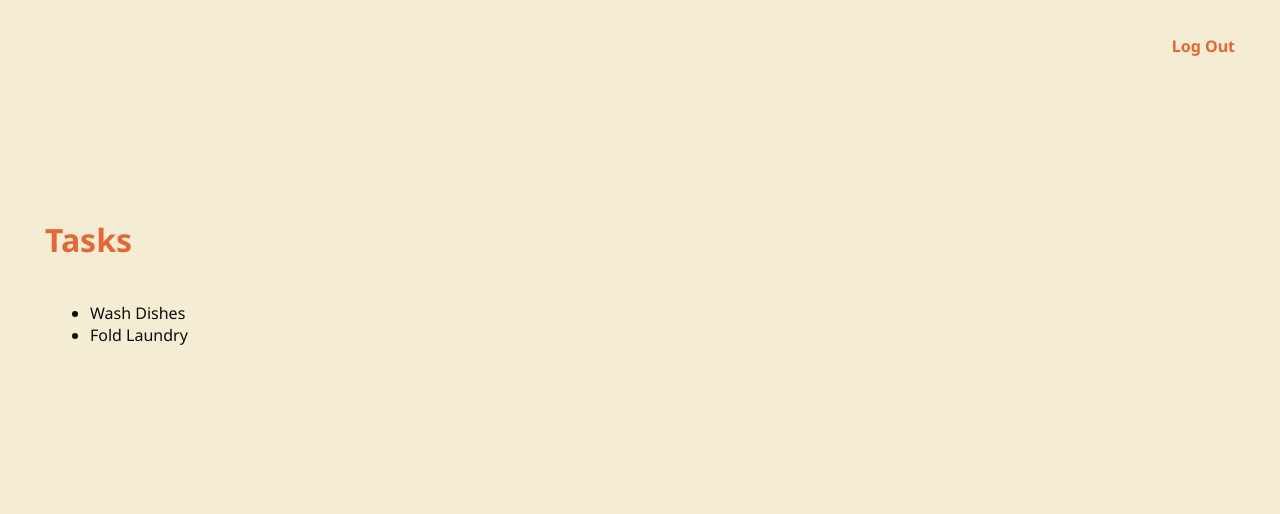
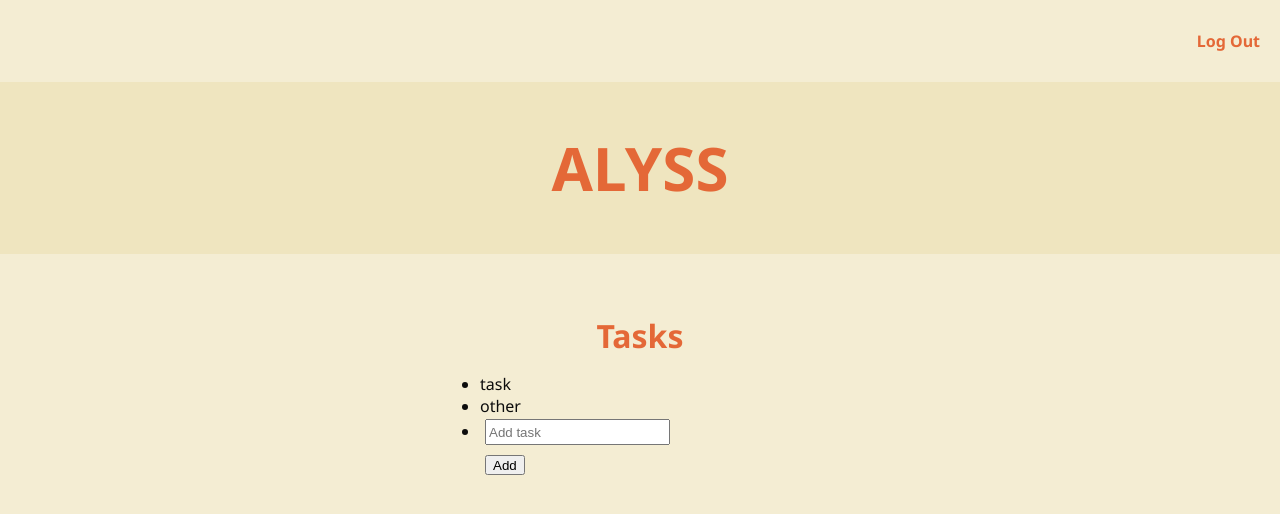
Before and after one commit to alyssadsouza/to-do, a Django app: page / in a window 1280 px wide. Shown: the top 514 px of the page. Run offline with Django 3.2, Linux system fonts and the light colour scheme; a user stored in the database is signed in.

Commit message:
Add 'add task' form

```diff
--- a/todolist/agenda/static/agenda/styles.css
+++ b/todolist/agenda/static/agenda/styles.css
@@ -36,8 +36,7 @@ body {
 }
 
 div {
-  margin: 20px;
-  padding: 5px;
+  margin: 20px 0;
   position: relative;
 }
 
@@ -185,7 +184,37 @@ nav span {
 }
 
 #tasks-header {
+  text-align: center;
   color: #e46837;
-  margin: 100px 0 0 20px;
+  margin: 20px 0 0 0px;
+}
+
+.username {
+  background-color: #efe5bf;
+  color: #e46837;
+  padding: 5px;
+}
+
+.username h1 {
+  font-size: 60px;
+  text-align: center;
+  text-transform: uppercase;
+}
+
+.list-tasks {
+  padding: 20px 50px;
+  /* background-color:lighten($bkgd,8%); */
+  width: 400px;
+  font-size: 20px 0;
+  left: 50%;
+  -webkit-transform: translate(-50%);
+          transform: translate(-50%);
+}
+
+.add-task {
+  display: block;
+  position: relative;
+  top: 30px;
+  margin: 0;
 }
 /*# sourceMappingURL=styles.css.map */
--- a/todolist/agenda/static/agenda/styles.scss
+++ b/todolist/agenda/static/agenda/styles.scss
@@ -37,8 +37,7 @@ body {
 }
 
 div {
-    margin:20px;
-    padding:5px;
+    margin:20px 0;
     position:relative;
 }
 
@@ -180,6 +179,34 @@ nav {
 }
 
 #tasks-header {
+    text-align: center;
     color:$accent1;
-    margin:100px 0 0 20px;
+    margin:20px 0 0 0px;
 }
+
+.username {
+    background-color: darken($bkgd,5%);
+    color:$accent1;
+    padding:5px;
+    h1 {
+        font-size: 60px;
+        text-align: center;
+        text-transform: uppercase;
+    }
+}
+
+.list-tasks {
+    padding:20px 50px;
+    /* background-color:lighten($bkgd,8%); */
+    width:400px;
+    font-size: 20px 0;
+    left:50%;
+    transform: translate(-50%);
+}
+
+.add-task {
+    display:block;
+    position:relative;
+    top:30px;
+    margin:0;
+}
--- a/todolist/agenda/templates/agenda/home.html
+++ b/todolist/agenda/templates/agenda/home.html
@@ -13,14 +13,21 @@
     <div class='username'>
         <h1>{{username}}</h1>
     </div>
-    <h1 id='tasks-header'>Tasks</h1>
+
     <div class='list-tasks'>
+        <h1 id='tasks-header'>Tasks</h1>
         <ul>
             {% for i in tasks %}
                 <li>{{i}}</li>
             {% empty %}
                 <li>You don't have any tasks yet.</li>
             {% endfor %}
+            <form class='add-task' method='POST' action=''>
+                {% csrf_token %}
+                <input type='hidden' name='tasks' value="{{tasks}}">
+                <li><input type='text' name='task' placeholder="Add task"></li>
+                <input class='add-button' type='submit' value='Add' name='Add Task'>
+            </form>
         </ul>
     </div>
 </div>
--- a/todolist/agenda/views.py
+++ b/todolist/agenda/views.py
@@ -8,9 +8,29 @@ from django.contrib.auth.decorators import login_required
 # Create your views here.
 @login_required(login_url='login')
 def home(request):
+    if request.method == 'POST':
+        old_tasks = list(request.POST.get("tasks")[2:-1])
+        tasks = []
+        i = old_tasks[1:].index("'")
+        while i < len(old_tasks):
+            task = ''.join(old_tasks[:i+1])
+            tasks.append(task)
+            old_tasks = old_tasks[i+5:]
+            if "'" in old_tasks:
+                i = old_tasks[1:].index("'")
+            else:
+                break
+        task = request.POST.get("task")
+        if task not in tasks and len(tasks) > 0:
+            tasks.append(task)
+    else:
+        tasks = ["task","other"]
     return render(request,'agenda/home.html', {
-        "tasks":['Wash Dishes', 'Fold Laundry']
+        "tasks":tasks,
+        "username":request.user
     })
+
+
 
 def loginPage(request):
     if request.method == 'POST':
```
Also changed, not shown: todolist/db.sqlite3, 1 other file.
